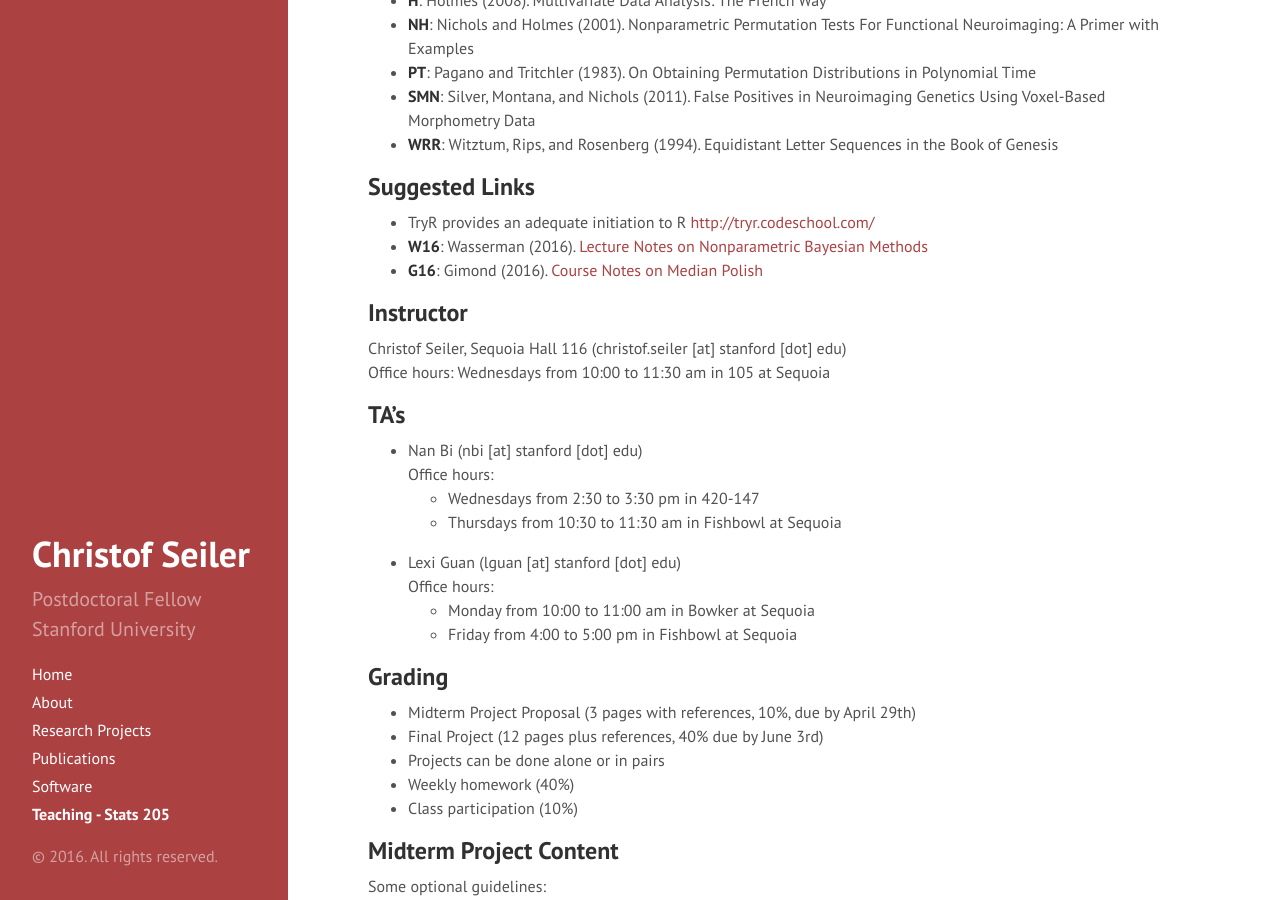
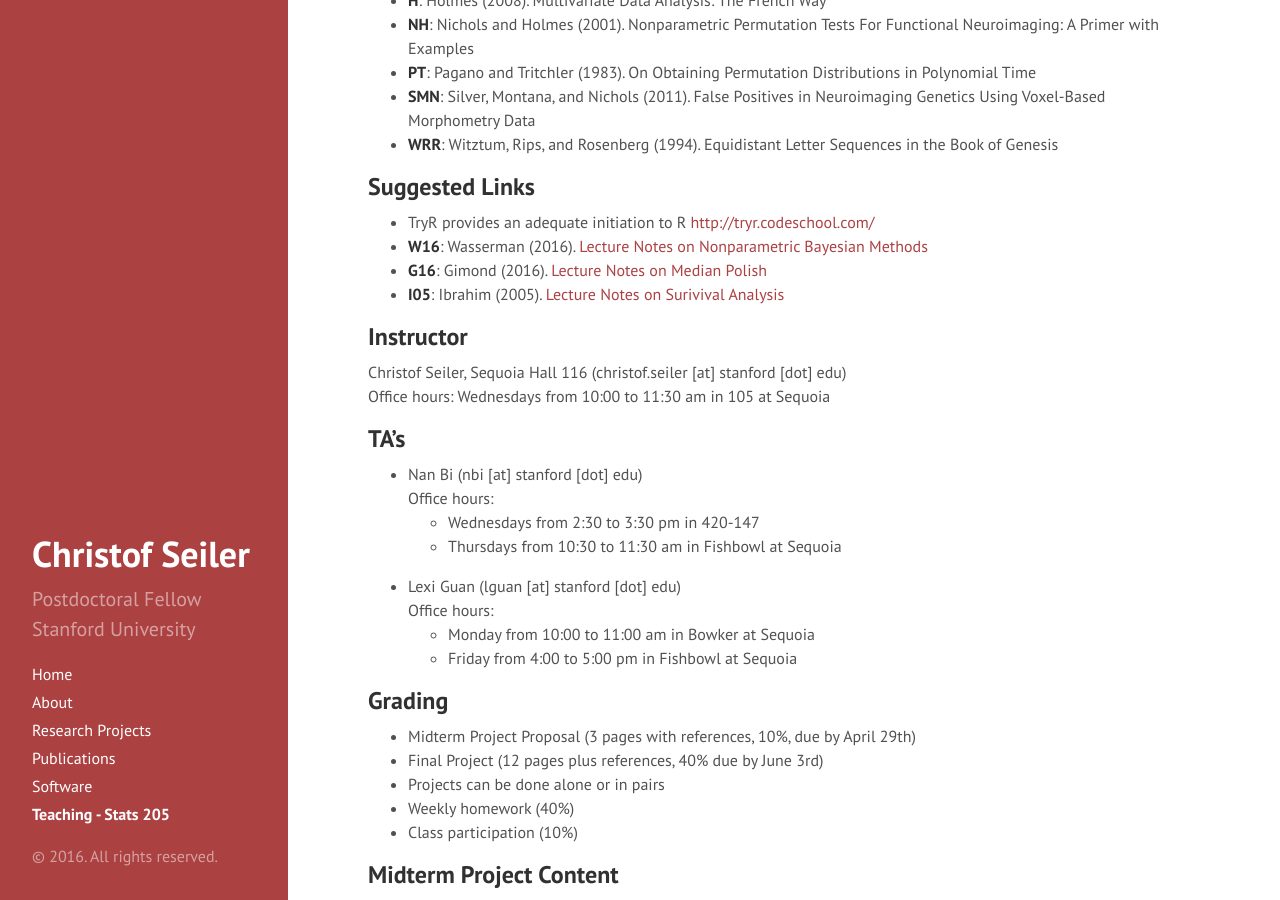
Before and after one commit to ChristofSeiler/ChristofSeiler.github.io, a Jekyll site: the page built from stats205.md, in a window 1280 px wide and 900 px high, scrolled down 1093 px. Built offline with Jekyll 4.4.1, drawn with Linux system fonts in a browser that asks for light colours; formulas are drawn with MathJax 3.

Commit message:
added link to survival analysis

```diff
--- a/stats205.md
+++ b/stats205.md
@@ -46,7 +46,8 @@ Nonparametric analogs of the one- and two-sample t-tests and analysis of varianc
 ## Suggested Links
 * TryR provides an adequate initiation to R [http://tryr.codeschool.com/](http://tryr.codeschool.com/)
 * **W16**: Wasserman (2016). [Lecture Notes on Nonparametric Bayesian Methods](http://www.stat.cmu.edu/~larry/=sml/nonparbayes.pdf)
-* **G16**: Gimond (2016). [Course Notes on Median Polish](http://mgimond.github.io/ES218/Week11a.html)
+* **G16**: Gimond (2016). [Lecture Notes on Median Polish](http://mgimond.github.io/ES218/Week11a.html)
+* **I05**: Ibrahim (2005). [Lecture Notes on Surivival Analysis](http://www.amstat.org/chapters/northeasternillinois/pastevents/presentations/summer05_Ibrahim_J.pdf)
 
 ## Instructor
 Christof Seiler, Sequoia Hall 116 (christof.seiler [at] stanford [dot] edu)
```
